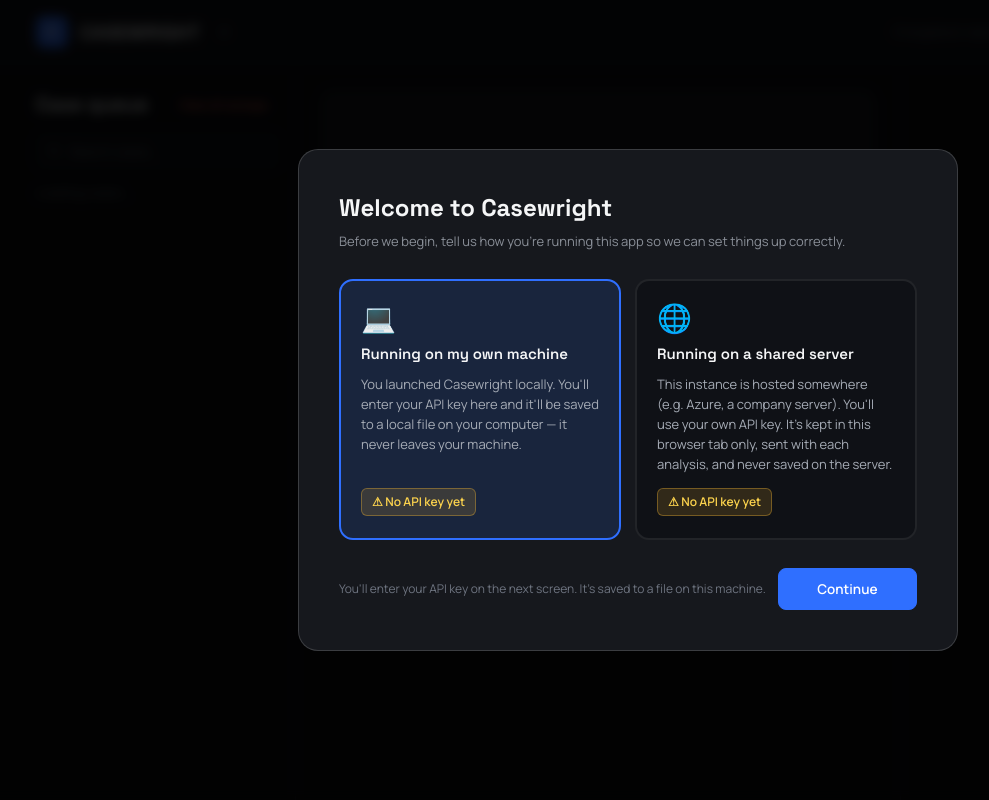
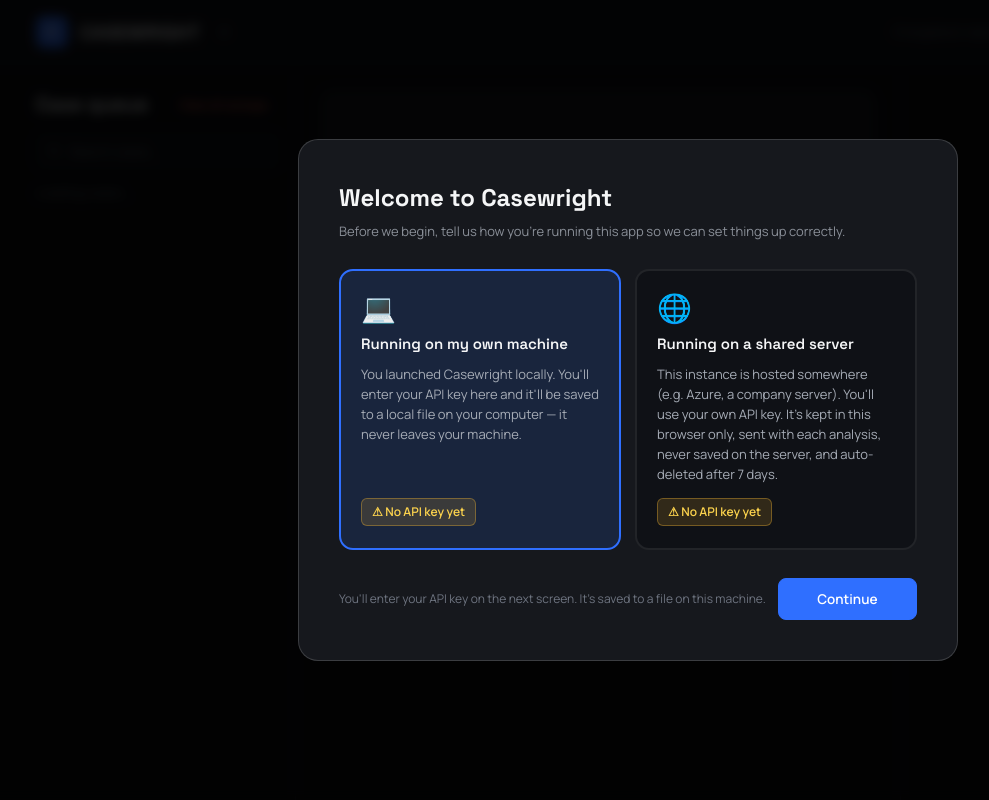
Before and after one commit to shehuphd/casewright, a Flask app: page / in a window 1280 px wide. Shown: the whole page, without its empty margins (12-1001 px from the left). Run offline with Flask 3, Linux system fonts and the light colour scheme.

Commit message:
Persist BYOK key in localStorage with 7-day expiry and provider links

```diff
--- a/templates/index.html
+++ b/templates/index.html
@@ -550,7 +550,7 @@
       <div class="onboard-card" id="onboard-card-cloud" onclick="selectOnboardMode('cloud')">
         <div class="onboard-card-icon">🌐</div>
         <h3>Running on a shared server</h3>
-        <p>This instance is hosted somewhere (e.g. Azure, a company server). You'll use your own API key. It's kept in this browser tab only, sent with each analysis, and never saved on the server.</p>
+        <p>This instance is hosted somewhere (e.g. Azure, a company server). You'll use your own API key. It's kept in this browser only, sent with each analysis, never saved on the server, and auto-deleted after 7 days.</p>
         <div id="onboard-cloud-badge"></div>
       </div>
 
@@ -563,7 +563,7 @@
 </div>
 
 <!-- Settings modal -->
-<div id="modal-overlay" class="hidden" onclick="if(event.target===this)closeSettings()">
+<div id="modal-overlay" class="hidden" onclick="handleModalOverlayClick(event)">
   <div id="settings-modal">
     <h2>API Configuration</h2>
     <p id="settings-modal-intro">Enter your OpenAI or Anthropic API key to enable case analysis. Your key is saved locally to <code>.env</code> and never sent anywhere except the LLM provider.</p>
@@ -574,11 +574,19 @@
       <div style="font-size:13px;font-weight:600;color:var(--text-2);margin-bottom:6px">🌐 Bring your own key</div>
       <div style="font-size:13px;color:var(--text-4);line-height:1.55">
         This is a shared deployment, so you supply your own API key and your own usage is billed to you.
-        The key is held in this browser tab only and is cleared when you close it. It's never written to the server.
+        The key is held in this browser only — never on the server — and is automatically deleted after
+        <strong id="cloud-notice-expiry-days">7</strong> days. Delete it sooner any time with the button below,
+        or by clearing this site's data in your browser settings.
       </div>
+      <div id="cloud-notice-saved-info" style="font-size:12px;color:var(--text-5);margin-top:8px"></div>
       <div style="font-size:12px;color:var(--text-5);line-height:1.5;margin-top:10px">
         Casewright reads your documents and calls the model server-side, so your key does pass through this
         server on each analysis. Only use a key you're willing to send to whoever operates this instance.
+      </div>
+      <div style="font-size:12px;color:var(--text-5);line-height:1.5;margin-top:10px">
+        Don't have a key? Get one from
+        <a href="https://platform.openai.com/api-keys" target="_blank" rel="noopener" style="color:var(--text-3)">OpenAI</a> or
+        <a href="https://console.anthropic.com/settings/keys" target="_blank" rel="noopener" style="color:var(--text-3)">Anthropic</a>.
       </div>
       <div style="margin-top:14px">
         <button onclick="resetOnboarding()" style="background:none;border:none;color:var(--text-5);font-size:12px;cursor:pointer;padding:0;text-decoration:underline">Switch to local mode</button>
@@ -688,17 +696,37 @@
 let rationaleTimer = null;
 
 // ── Utilities ─────────────────────────────────────────────────────────────────
-/* Cloud deployments are bring-your-own-key. The key lives in sessionStorage
-   so it dies with the tab rather than persisting on a shared machine, and it
-   is sent per-request instead of being saved server-side, where it would be
-   one instance's key spending on behalf of everyone who found the URL. */
+/* Cloud deployments are bring-your-own-key. The key lives in this browser's
+   localStorage — not the server, where it would be one instance's key
+   spending on behalf of everyone who found the URL — and is sent per-request
+   as a header, never persisted server-side. localStorage rather than
+   sessionStorage so it survives closing the tab: someone demoing this to a
+   colleague the next day shouldn't have to re-enter it. The tradeoff is a
+   forgotten key sitting on a shared machine indefinitely, so every saved key
+   carries an expiry and is dropped automatically once it's stale. */
+const BYOK_EXPIRY_DAYS = 7;
+const BYOK_EXPIRY_MS = BYOK_EXPIRY_DAYS * 24 * 60 * 60 * 1000;
+
 const BYOK = {
   get() {
-    try { return JSON.parse(sessionStorage.getItem('cw_byok') || 'null'); }
+    let v;
+    try { v = JSON.parse(localStorage.getItem('cw_byok') || 'null'); }
     catch { return null; }
+    if (!v || !v.savedAt) return null;
+    if (Date.now() - v.savedAt > BYOK_EXPIRY_MS) {
+      this.clear();
+      return null;
+    }
+    return v;
   },
-  set(v) { sessionStorage.setItem('cw_byok', JSON.stringify(v)); },
-  clear() { sessionStorage.removeItem('cw_byok'); },
+  set(v) { localStorage.setItem('cw_byok', JSON.stringify({ ...v, savedAt: Date.now() })); },
+  clear() { localStorage.removeItem('cw_byok'); },
+  daysRemaining() {
+    const raw = (() => { try { return JSON.parse(localStorage.getItem('cw_byok') || 'null'); } catch { return null; } })();
+    if (!raw || !raw.savedAt) return null;
+    const msLeft = BYOK_EXPIRY_MS - (Date.now() - raw.savedAt);
+    return Math.max(0, Math.ceil(msLeft / (24 * 60 * 60 * 1000)));
+  },
 };
 
 function byokHeaders() {
@@ -794,10 +822,10 @@
   note.textContent = modeHasKey(mode)
     ? (mode === 'local'
         ? 'A key is already saved on this machine. Continue to start working.'
-        : 'A key is already saved in this browser tab. Continue to start working.')
+        : 'A key is already saved in this browser. Continue to start working.')
     : (mode === 'local'
         ? 'You\'ll enter your API key on the next screen. It\'s saved to a file on this machine.'
-        : 'You\'ll enter your API key on the next screen. It stays in this browser tab.');
+        : 'You\'ll enter your API key on the next screen. It stays in this browser, auto-deleted after 7 days.');
 }
 
 /* Does the given mode already have a usable key? Local keys live in the
@@ -830,7 +858,7 @@
     if (!check.env_exists) {
       selectOnboardMode('cloud');
       const note = document.getElementById('onboard-footer-note');
-      note.textContent = '⚠ No local config file found. Switched to shared-server mode — your API key will stay in this browser tab.';
+      note.textContent = '⚠ No local config file found. Switched to shared-server mode — your API key will stay in this browser, auto-deleted after 7 days.';
       note.style.color = 'var(--amber)';
       return;
     }
@@ -1443,18 +1471,39 @@
   }
 }
 
+let modalOverlayShownAt = 0;
+
+/* iOS Safari can fire a synthetic click ~300ms after a real touch. When this
+   modal is opened programmatically right after another modal closes (the
+   forced Settings prompt during onboarding), that ghost click lands on the
+   new overlay's backdrop in the same screen position and dismisses it before
+   it's ever seen. Ignore backdrop clicks in the first moment after opening. */
+function handleModalOverlayClick(event) {
+  if (event.target !== event.currentTarget) return;
+  if (Date.now() - modalOverlayShownAt < 400) return;
+  closeSettings();
+}
+
 function openSettings() {
   testedKey = null;
   document.getElementById('modal-overlay').classList.remove('hidden');
+  modalOverlayShownAt = Date.now();
   document.getElementById('modal-error').style.display = 'none';
   document.getElementById('delete-confirm').style.display = 'none';
 
   const isCloud = S.deploymentMode === 'cloud';
   const byok = BYOK.get();
   // Cloud keeps the same form as local — both modes are bring-your-own-key.
-  // Only the destination differs: .env on disk locally, this tab's memory in
-  // the cloud. The notice explains that difference.
+  // Only the destination differs: .env on disk locally, this browser's
+  // localStorage in the cloud. The notice explains that difference.
   const hasKey = isCloud ? !!(byok && byok.api_key) : !!(S.settings && S.settings.api_key_set);
+
+  if (isCloud) {
+    const days = BYOK.daysRemaining();
+    document.getElementById('cloud-notice-expiry-days').textContent = BYOK_EXPIRY_DAYS;
+    document.getElementById('cloud-notice-saved-info').textContent =
+      days === null ? '' : (days === 0 ? 'Expires today.' : `Expires in ${days} day${days === 1 ? '' : 's'}.`);
+  }
 
   document.getElementById('cloud-mode-notice').classList.toggle('hidden', !isCloud);
   document.getElementById('settings-modal-intro').style.display = isCloud ? 'none' : '';
```
